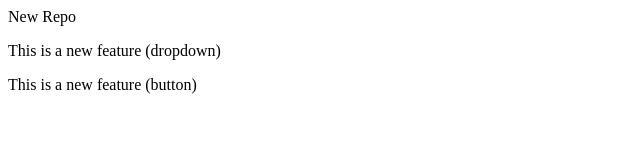
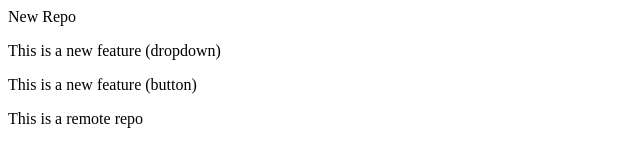
Before and after one commit to Pratik-Mandale/localrepo, a plain HTML site: page index.html in a window 1280 px wide. Shown: the whole page, without its empty margins (0-640 px from the left). Drawn offline with Linux system fonts and the light colour scheme.

Commit message:
Update index.html

```diff
--- a/index.html
+++ b/index.html
@@ -2,3 +2,5 @@
 
 <p>This is a new feature (dropdown)</p>
 <p>This is a new feature (button) </p>
+
+<p>This is a remote repo</p>
```
